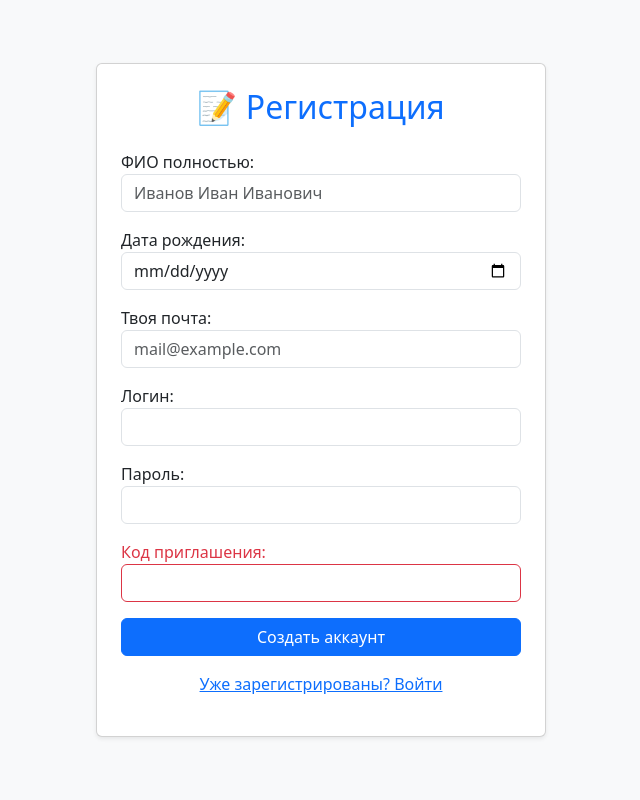
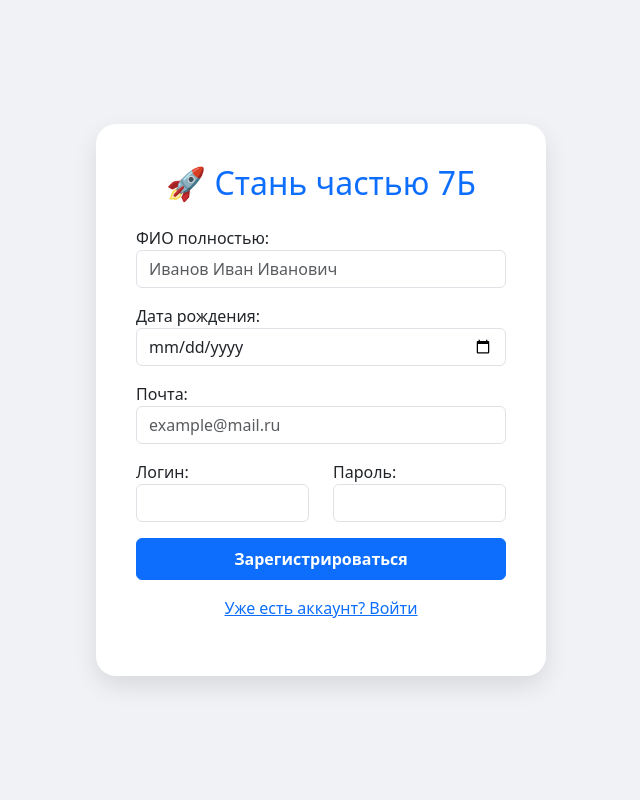
Before and after one commit to sasula878-gif/my-class-website, a Flask app: page /register in a window 1280 px wide. Shown: the whole page, without its empty margins (319-959 px from the left). Run offline with Flask 3, Linux system fonts and the light colour scheme.

Commit message:
Update register.html

```diff
--- a/templates/register.html
+++ b/templates/register.html
@@ -4,40 +4,25 @@
     <meta charset="UTF-8">
     <title>Регистрация 7Б</title>
     <link href="https://cdn.jsdelivr.net/npm/bootstrap@5.3.0/dist/css/bootstrap.min.css" rel="stylesheet">
+    <style>
+        body { background: #f0f2f5; display: flex; align-items: center; min-height: 100vh; }
+        .reg-card { background: white; padding: 40px; border-radius: 20px; box-shadow: 0 10px 25px rgba(0,0,0,0.1); width: 100%; max-width: 450px; margin: auto; }
+    </style>
 </head>
-<body class="bg-light">
-    <div class="container d-flex justify-content-center align-items-center" style="min-height: 100vh;">
-        <div class="card p-4 shadow-sm" style="width: 100%; max-width: 450px;">
-            <h2 class="text-center text-primary mb-4">📝 Регистрация</h2>
-            <form method="post">
-                <div class="mb-3">
-                    <label>ФИО полностью:</label>
-                    <input name="fio" class="form-control" placeholder="Иванов Иван Иванович" required>
-                </div>
-                <div class="mb-3">
-                    <label>Дата рождения:</label>
-                    <input name="bday" type="date" class="form-control" required>
-                </div>
-                <div class="mb-3">
-                    <label>Твоя почта:</label>
-                    <input name="email" type="email" class="form-control" placeholder="mail@example.com" required>
-                </div>
-                <div class="mb-3">
-                    <label>Логин:</label>
-                    <input name="login" class="form-control" required>
-                </div>
-                <div class="mb-3">
-                    <label>Пароль:</label>
-                    <input name="password" type="password" class="form-control" required>
-                </div>
-                <div class="mb-3 text-danger">
-                    <label>Код приглашения:</label>
-                    <input name="invite" class="form-control border-danger" required>
-                </div>
-                <button type="submit" class="btn btn-primary w-100">Создать аккаунт</button>
-            </form>
-            <p class="mt-3 text-center"><a href="/login">Уже зарегистрированы? Войти</a></p>
-        </div>
+<body>
+    <div class="reg-card">
+        <h2 class="text-center text-primary mb-4">🚀 Стань частью 7Б</h2>
+        <form method="post">
+            <div class="mb-3"><label>ФИО полностью:</label><input name="fio" class="form-control" placeholder="Иванов Иван Иванович" required></div>
+            <div class="mb-3"><label>Дата рождения:</label><input name="bday" type="date" class="form-control" required></div>
+            <div class="mb-3"><label>Почта:</label><input name="email" type="email" class="form-control" placeholder="example@mail.ru" required></div>
+            <div class="row">
+                <div class="col"><div class="mb-3"><label>Логин:</label><input name="login" class="form-control" required></div></div>
+                <div class="col"><div class="mb-3"><label>Пароль:</label><input name="password" type="password" class="form-control" required></div></div>
+            </div>
+            <button type="submit" class="btn btn-primary w-100 py-2 fw-bold">Зарегистрироваться</button>
+        </form>
+        <p class="text-center mt-3"><a href="/login">Уже есть аккаунт? Войти</a></p>
     </div>
 </body>
 </html>
```
